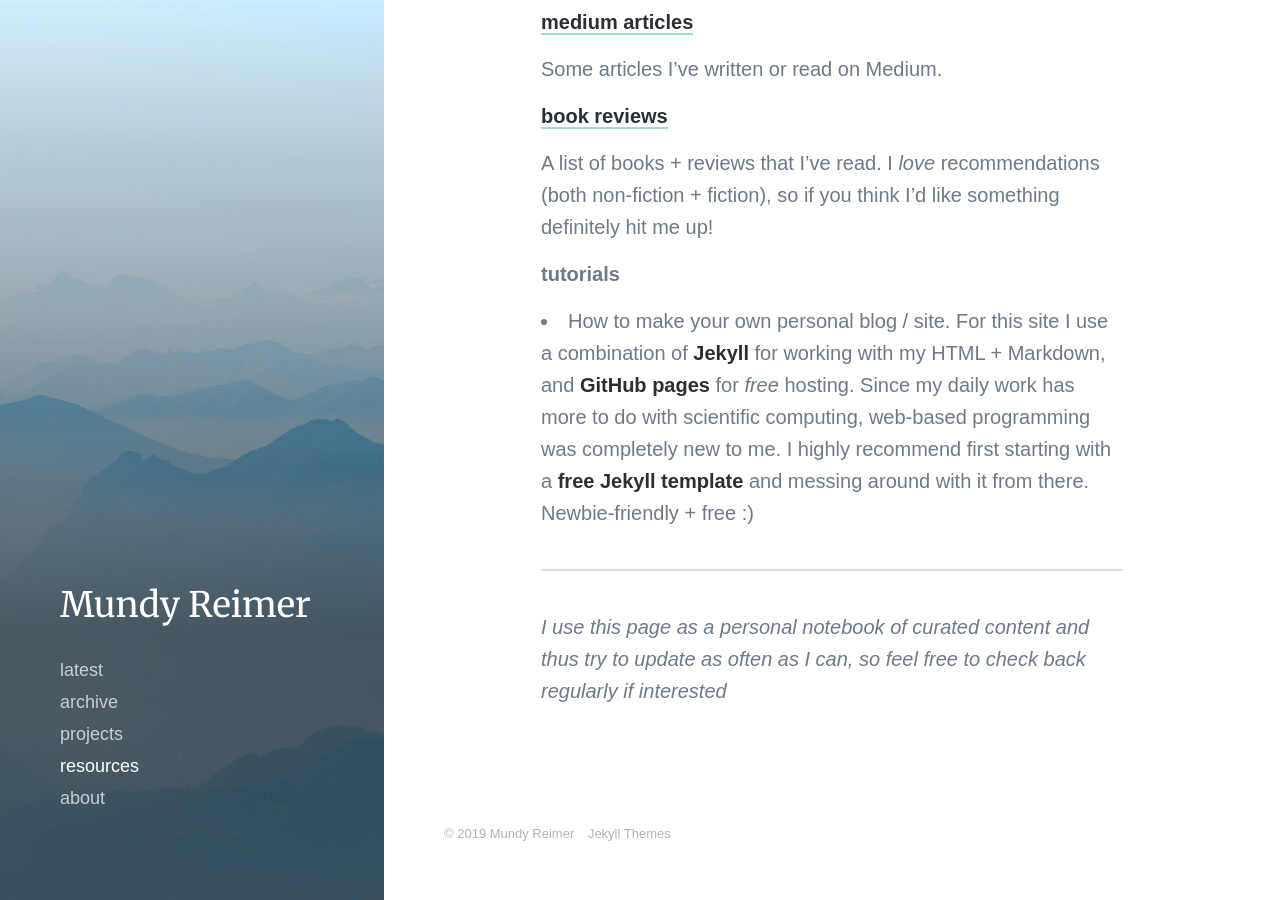
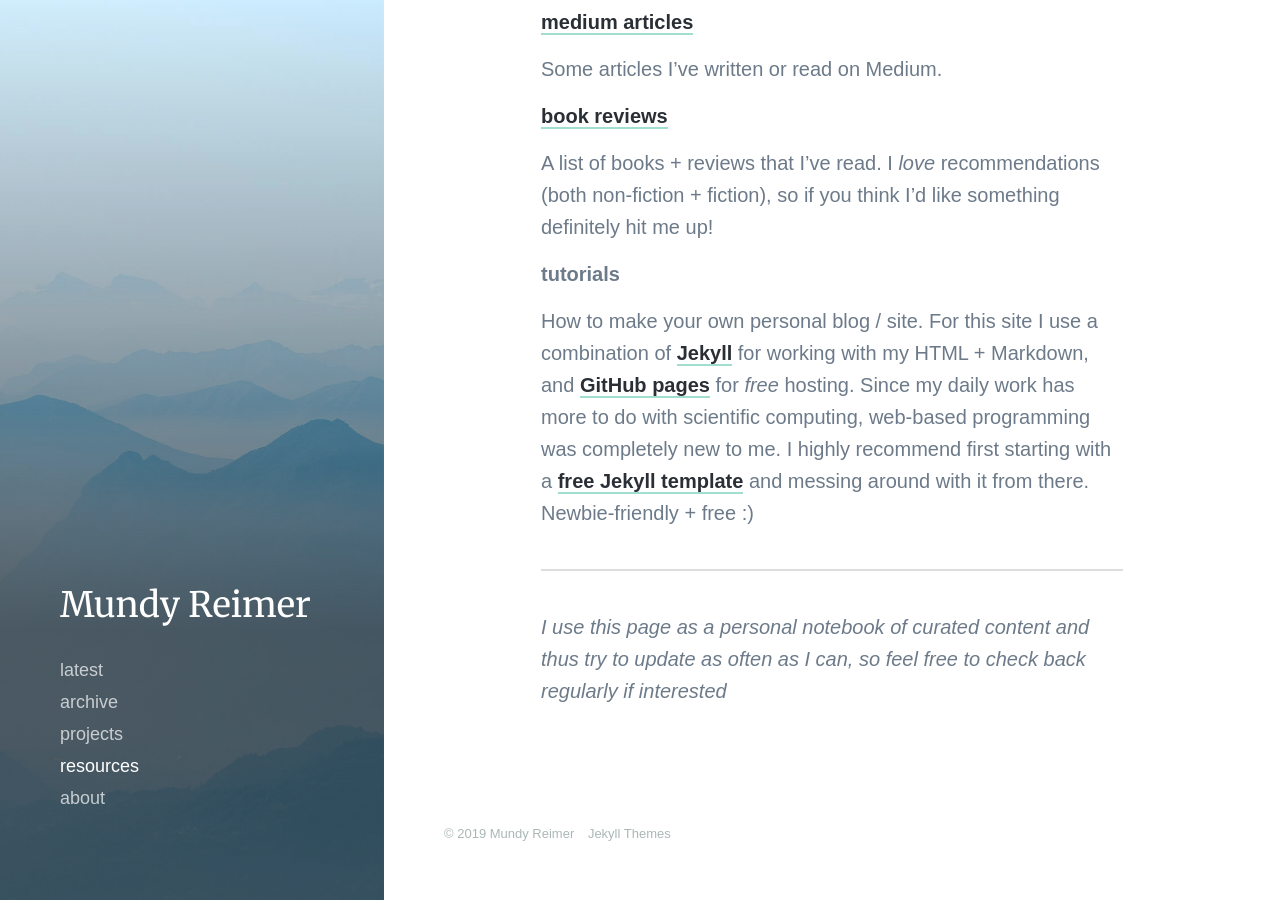
Before and after one commit to mundyreimer/mundyreimer.github.io, a Jekyll site: the page built from _pages/resources.md, in a window 1280 px wide and 900 px high, scrolled down 2427 px. Built offline with Jekyll 4.4.1, drawn with Linux system fonts in a browser that asks for light colours; nearby versions of some CDN libraries; some web fonts are replaced.

```diff
--- a/_pages/resources.md
+++ b/_pages/resources.md
@@ -41,7 +41,7 @@ A list of books + reviews that I've read.  I *love* recommendations (both non-fi
 
 **tutorials**
 
-  * How to make your own personal blog / site.  For this site I use a combination of [Jekyll](https://jekyllrb.com/) for working with my HTML + Markdown, and [GitHub pages](https://pages.github.com/) for *free* hosting.  Since my daily work has more to do with scientific computing, web-based programming was completely new to me.  I highly recommend first starting with a [free Jekyll template](https://jekyllthemes.io/) and messing around with it from there.  Newbie-friendly + free :)
+  How to make your own personal blog / site.  For this site I use a combination of [Jekyll](https://jekyllrb.com/) for working with my HTML + Markdown, and [GitHub pages](https://pages.github.com/) for *free* hosting.  Since my daily work has more to do with scientific computing, web-based programming was completely new to me.  I highly recommend first starting with a [free Jekyll template](https://jekyllthemes.io/) and messing around with it from there.  Newbie-friendly + free :)
 
 
 ---
```
